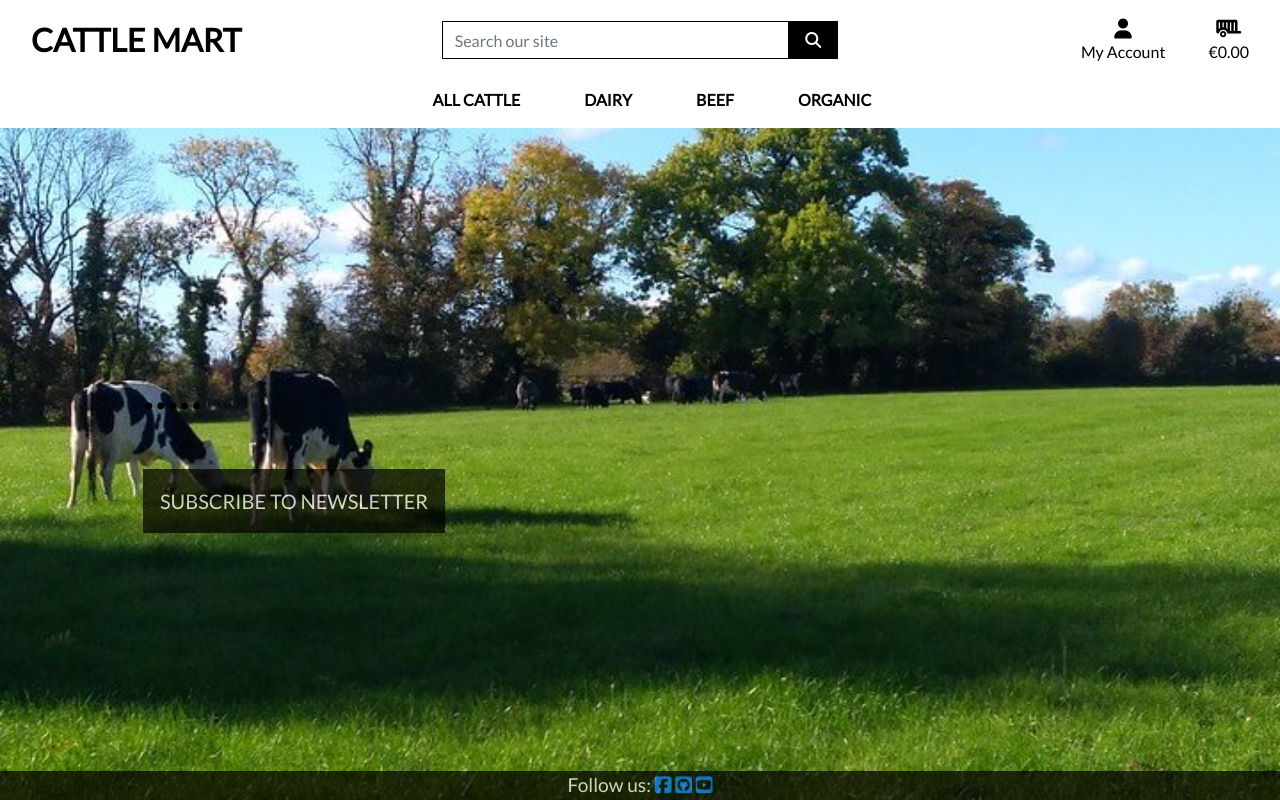
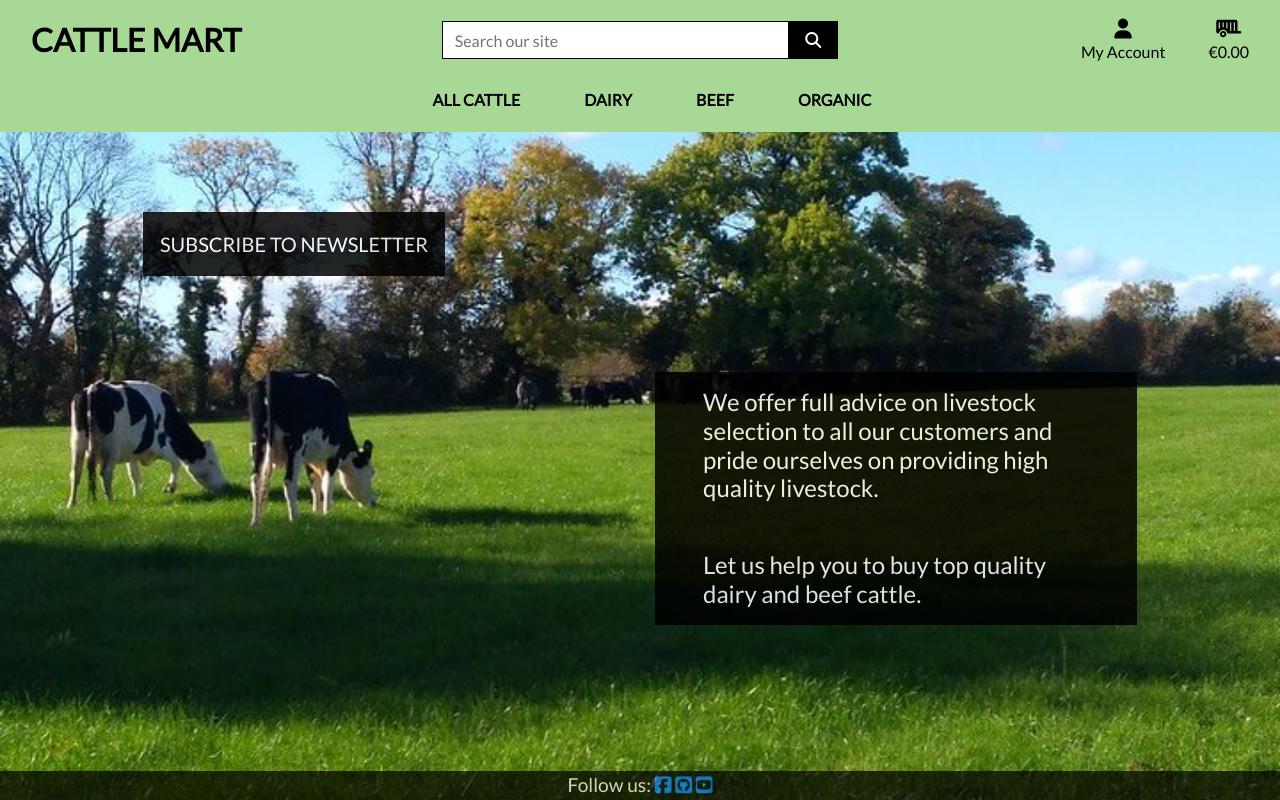
Before and after one commit to Farmer-Eds-Shed/Cattle-Mart, a Django app: page / in a window 1280 px wide. Run offline with Django 3.2, Linux system fonts and the light colour scheme; some libraries are stand-ins or nearby versions.

Commit message:
Add new color scheme to site

```diff
--- a/home/templates/home/index.html
+++ b/home/templates/home/index.html
@@ -10,12 +10,9 @@
 {% endblock %}
 
 {% block content %}
-    <div class="container h-100">
-        <div class="row h-100">
+    <div class="container">
+        <div class="row">
             <div class="col-7 col-md-6 my-auto">
-                <h1 class="display-4 logo-font text-black">
-                    .....
-                </h1>
                 <div class="my-5">
                     <h4>
                         <a href="{% url 'subscribe' %}" class="newsletter-button btn btn-lg rounded-0 text-uppercase py-3">Subscribe to NewsLetter</a>
@@ -24,4 +21,17 @@
             </div>
         </div>
     </div>
+    <div class="container">
+        <div class="row">
+            <div class="col-7 col-md-6 my-auto"></div>
+            <div class="col-7 col-md-6 my-auto">
+                <div class="my-5 newsletter-button">
+                    <h4>
+                        <p class="tracking-wide rounded-0 py-3 px-5 lh-lg">We offer full advice on livestock selection to all our customers and pride ourselves on providing high quality livestock.</p>
+                        <p class="tracking-wide rounded-0 py-3 px-5 lh-lg">Let us help you to buy top quality dairy and beef cattle.</p>
+                    </h4>
+                </div>
+            </div>
+        </div>
+    </div>
 {% endblock %}
--- a/static/css/base.css
+++ b/static/css/base.css
@@ -8,6 +8,10 @@ body {
     height: calc(100vh - 164px);
     color: #555;
     font-family: 'Lato';
+}
+
+header {
+    background-color: rgb(167, 216, 150);
 }
 
 .footer {
@@ -42,10 +50,9 @@ body {
 
 .newsletter-button {
     background: black;
-    opacity: 0.7;
+    opacity: 0.85;
     color: white;
     min-width: 260px;
-
 }
 
 .btn-black {
--- a/templates/base.html
+++ b/templates/base.html
@@ -42,7 +42,7 @@
   </head>
   <body class="d-flex flex-column min-vh-100">
     <header class="container-fluid fixed-top">
-        <div div id="topnav" class="row bg-white pt-lg-2 d-none d-lg-flex">
+        <div div id="topnav" class="row pt-lg-2 d-none d-lg-flex">
             <div class="col-12 col-lg-4 my-auto py-1 py-lg-0 text-center text-lg-left">
                 <a href="{% url 'home' %}" class="nav-link main-logo-link">
                     <h2 class="logo-font text-black my-0"><strong>Cattle Mart</strong></h2>
@@ -103,7 +103,7 @@
                 </ul>
             </div>
         </div>
-        <div class="row bg-white">
+        <div class="row">
             <nav class="navbar navbar-expand-lg navbar-light w-100">
                 <button class="navbar-toggler" type="button" data-toggle="collapse" data-target="#main-nav" aria-controls="main-nav" aria-expanded="false" aria-label="Toggle navigation">
                     <span class="navbar-toggler-icon"></span>
```
Also changed, not shown: other parts of static/css/base.css (+6 -28 lines), marketing/views.py (+10 -10 lines).
